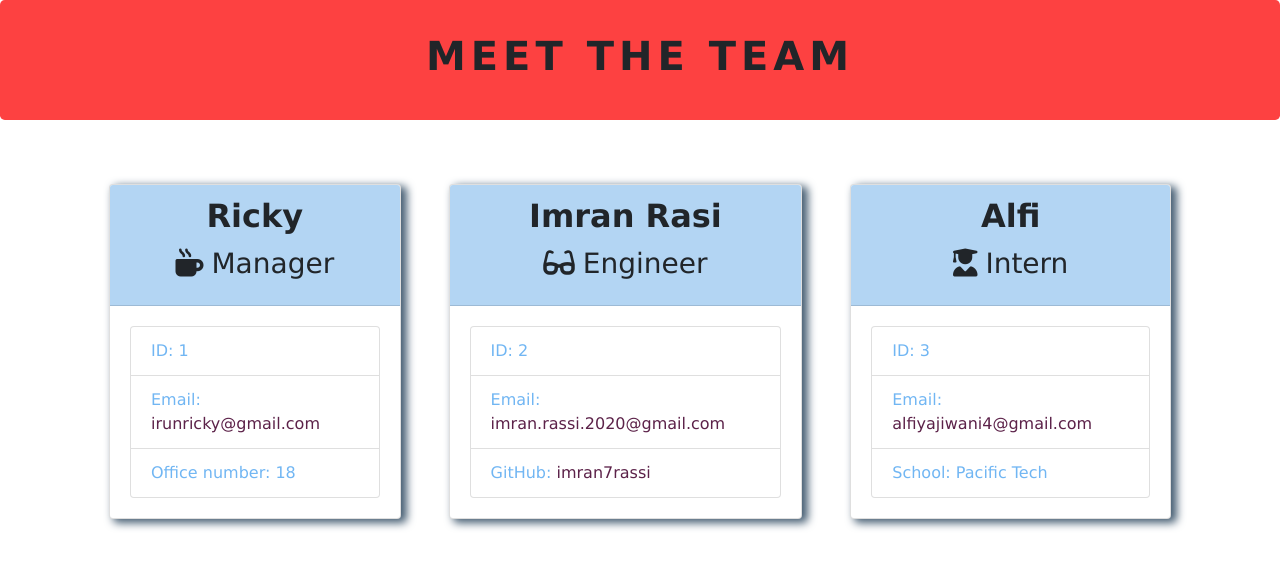
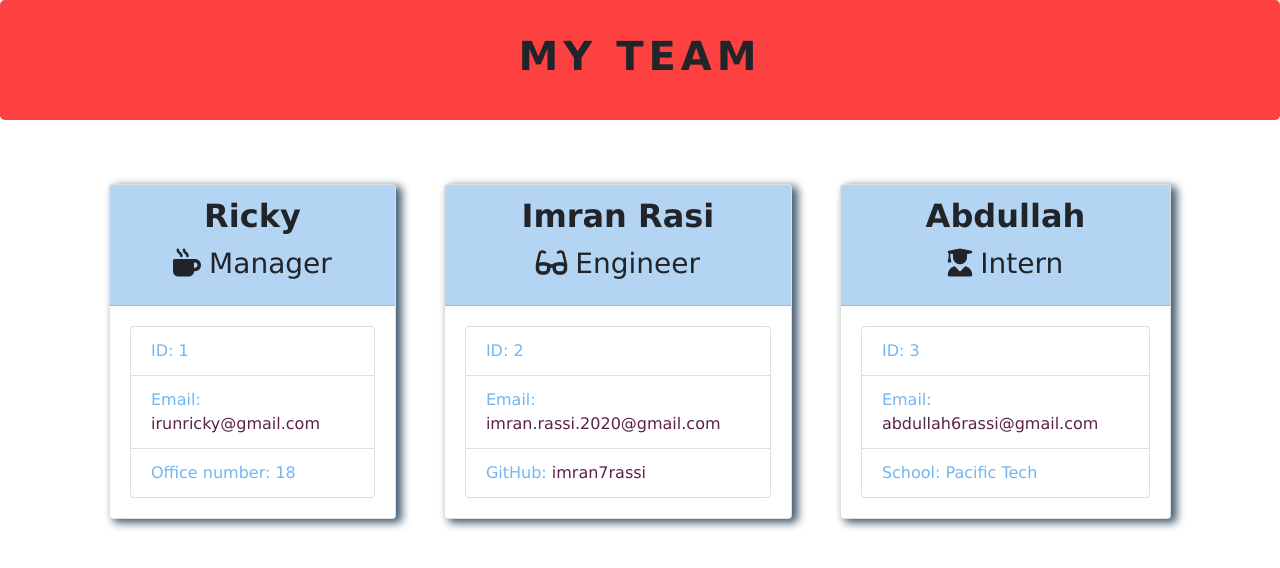
Before and after one commit to imran7rassi/Imrans-Team-Profile-Generator, a website: page src/index.html in a window 1280 px wide. Drawn offline with nearby package versions, Linux system fonts and the light colour scheme; a web font is replaced by a local one.

Commit message:
added changes

```diff
--- a/src/index.html
+++ b/src/index.html
@@ -23,7 +23,7 @@
     <div class="container-fluid">
         <div class="row">
             <div class="team-profile-header col-12 mb-3 team-profile jumbotron">
-                <h1 class="team-profile-title text-center">Meet The Team</h1>
+                <h1 class="team-profile-title text-center">My Team</h1>
             </div>
         </div>
     </div>
@@ -75,7 +75,7 @@
 
 <div class="card employee-card mr-4 ml-4 mb-3">
     <div class="card-header text-center">
-        <h2 class="card-title">Alfi</h2>
+        <h2 class="card-title">Abdullah</h2>
         <h3 class="card-title"><i class="fas fa-user-graduate mr-2"></i>Intern</h3>
     </div>
 
@@ -84,7 +84,7 @@
     <div class="card-body">
         <ul class="list-group">
             <li class="list-group-item">ID: 3</li>
-            <li class="list-group-item">Email: <a href="mailto:alfiyajiwani4@gmail.com">alfiyajiwani4@gmail.com</a></li>
+            <li class="list-group-item">Email: <a href="mailto:alfiyajiwani4@gmail.com">abdullah6rassi@gmail.com</a></li>
             <li class="list-group-item">School: Pacific Tech</li>
         </ul>
     </div>
```
